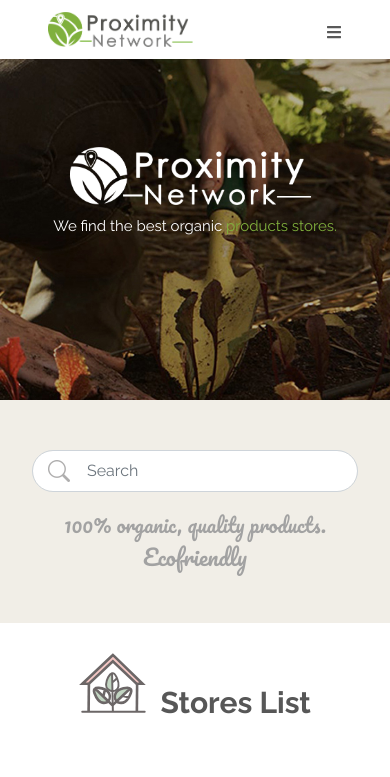
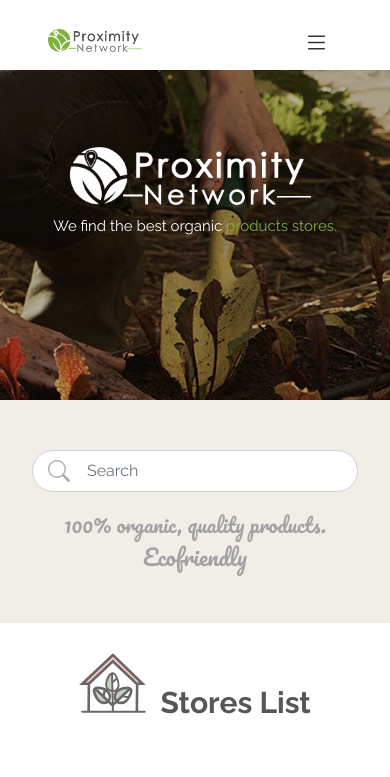
Before and after one commit to mattndross/proximity-network-project, a React (Create React App) app in the folder front-end/: page /stores-list in a window 390 px wide. Shown: the top 777 px of the page. Built offline with nearby package versions, Linux system fonts and the light colour scheme.

Commit message:
Header responsive menu desplegable

```diff
--- a/front-end/src/components/Header/Header.css
+++ b/front-end/src/components/Header/Header.css
@@ -1,83 +1,154 @@
-.main-header{
+.main-header {
     width: 100%;
-    display: flex;
-    justify-content: space-between;
-    padding: 20px 45px;
+    height: 94px;
+    background: white;
     position: fixed;
     z-index: 100;
+    /* justify-content: space-between;
+    padding: 20px 45px;
+    align-items: center; */
+}
+
+.logo {
+    width: 155px;
+    height: 36px;
+    margin: 29px 0;
+}
+
+
+.logo:hover {
+    filter: grayscale(1)
+}
+
+.main-menu {
+    float: right;
+    margin-right: 49px;
+}
+
+.main-menu li {
+    display: inline-block;
+    line-height: 90px;
+    list-style-type: none;
+    font-family: Raleway;
+    margin: 0 18px;
+
+}
+
+.main-menu_link {
+    /*modifica a dentro de ul*/
+    text-decoration: none;
+    color: black;
+    transition: all ease 0.8s;
+    font-size: 18px;
+
+}
+.main-menu_link:hover {
+    color:#78A34A;
+    font-weight: 600;
+}
+.icon-navbar{
+    color:#78A34A;
+}
+
+.checkbtn {
+    float: right;
+    margin: 25px 13px;
+    cursor: pointer;
+    display: none;
+    font-size: 25px;
+
+
+
+}
+
+#check {
+    display: none;
+}
+
+@media (max-width:858px) {
+
+    .checkbtn {
+        display: block;
+
+    }
+
+    .main-header {
+        width: 100%;
+        height: 70px;
+        background: white;
+         /* justify-content: space-between;
+        padding: 20px 45px;
+        align-items: center; */
+
+    }
+
+    .main-menu {
+        position:absolute;
+        top: 70px;
+        width: 100%;
+        height: 90px;
+        font-family: Raleway;
+        text-align: left;
+        transition: all .5s;
+        color: #6A6A6A;
+        display: block;
+        left: -100%;
         background-color: white;
-    align-items: center;
+
+
 
     }
 
 
-.main-menu  li {
-    display: inline;
-    list-style-type: none;
-    font-family: Raleway;
-    padding-right: 20px;
+    .logo {
+
+        width: 97px;
+        height: 23px;
+        top: 0;
+        text-align: left;
+
 
 
     }
 
-.main-menu  li a{
+    .main-menu li {
+        display: block;
+        margin: 10px 0 0 20px;
+        line-height: 10px;
 
-    text-decoration: none;
-    color: black;
-    transition: all ease 0.8s;
     }
 
-.icon-navbar{
-    font-size: 18px;
-    color:  #80b03d;
-    transition: all ease .8s;
+    .main-menu_link {
+
+        font-size: 20px;
     }
 
- .main-menu_item:hover a {
-    color: #80b03d;
+
+    .open .main-menu {
+        left: 0;
+
+    }
+
+   .open .main-menu_link {
+       /*modifica a dentro de ul*/
+       font-size: 16px;
+       line-height: 19px;
+       letter-spacing: 0em;
+       color: black;
+
+   }
+   .open .main-menu_link:hover {
+    color:#78A34A;
     font-weight: 600;
    }
+   .open .checkbtn{
+       border:1px solid #78A34A;
+       border-radius:3px;
+      padding: 0 8px;
+       transition: all .5s;
 
-.main-menu_item:hover .icon-navbar{
-    color:#595959;
-}
-.logo{
-    transition: all ease .8s;
    }
 
-.main-header .logo:hover{
-    filter: grayscale(1)
-}
 
-.main-header .main-menu{
-
-    padding-top: 20px;
-}
-.checkbtn{
- cursor: pointer;
- display: none;
-}
-#check{
-    display:none ;
-}
-
-@media (max-width:858px){
-    .main-menu_link{
-        display: none;
-    }
-    .checkbtn{
-        height: 24px;
-        width: 27.38px;
-        display: inline;
-        color: #595959;
 
 }
-    .main-header{
-        max-width: 100%;
-        max-height: 59px;
-        display: flex;
-        justify-content: space-between;
-        padding: 18px 13px 18px 13px;
-
-    }
-}
--- a/front-end/src/components/Header/index.js
+++ b/front-end/src/components/Header/index.js
@@ -1,25 +1,31 @@
-import React from "react";
+import React, {useState} from "react";
 import logo from "../Header/img/logo.png"
-import { FaBars } from "react-icons/fa"
+import { FaBars, FaTimes} from "react-icons/fa"
 import { Link } from 'react-router-dom'
 import "../Header/Header.css"
 
 const Header = () => {
     // <div className= "l-container">
+    const [open, setOpen] = useState(false)
+
+    const handleChange = () => {
+        setOpen(!open)
+    }
+
     return (
-        <nav className="main-header px-5">
+        <nav className={`main-header px-5 ${open ? 'open' : ''}`}>
             <Link to="/">
-                <img src={logo} className="img-fluid" width="150px" alt="..." className="logo" />
+            <img src={logo} alt="..." className="logo"></img>
             </Link>
-
+            <input type="checkbox" id="check" onChange={handleChange}></input>
+            <label for="check" className="checkbtn">
+            <i class="bi bi-list"></i>
+            </label>
             <ul className="main-menu">
                 <li className="main-menu_item">
                     <a className="main-menu_link" href="#">Become a Member</a></li>
                 <li className="main-menu_item">
                     <a className="main-menu_link" href="#">Login <i class="bi bi-person-circle icon-navbar"></i></a></li>
-                <label for="check" className="checkbtn">
-                    <FaBars></FaBars>
-                </label>
             </ul>
         </nav >
     )
```
Also changed, not shown: front-end/src/components/Header/img/logo-alterno.png (added). Lines whose indentation alone changed are shown as unchanged.
